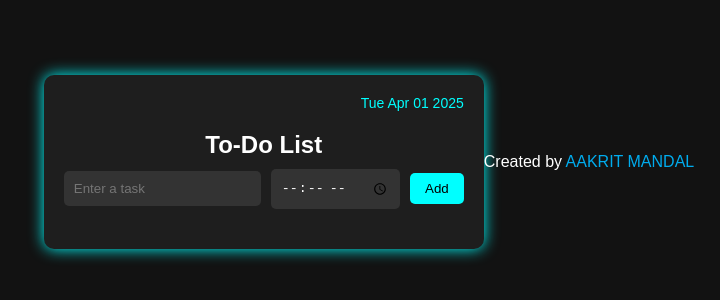
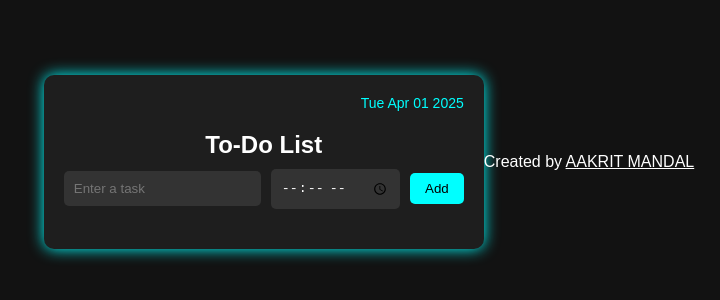
Before and after one commit to AakritMandal7/TODOLIST, a plain HTML site: page index.html in a window 1280 px wide. Shown: the part 238-538 px from the top of the page, without its empty margins (271-991 px from the left). Drawn offline with Linux system fonts and the light colour scheme.

Commit message:
Update index.html

```diff
--- a/index.html
+++ b/index.html
@@ -135,7 +135,7 @@
         <audio id="reminderSound" src="beep-beep-beep-beep-80262.mp3" preload="auto"></audio>
     </div>
 <footer>
-    <p> Created by   <a href="https://www.instagram.com/aakrit.m30/" target="_blank" style="color: #00acee; text-decoration: none;"> AAKRIT MANDAL</a></p>
+    <p> Created by   <a href="https://www.instagram.com/aakrit.m30/" target="_blank" style="color: #FFFFFF; text-decoration: UNDERLINE;"> AAKRIT MANDAL</a></p>
     <footer>
 
     <script>
```
